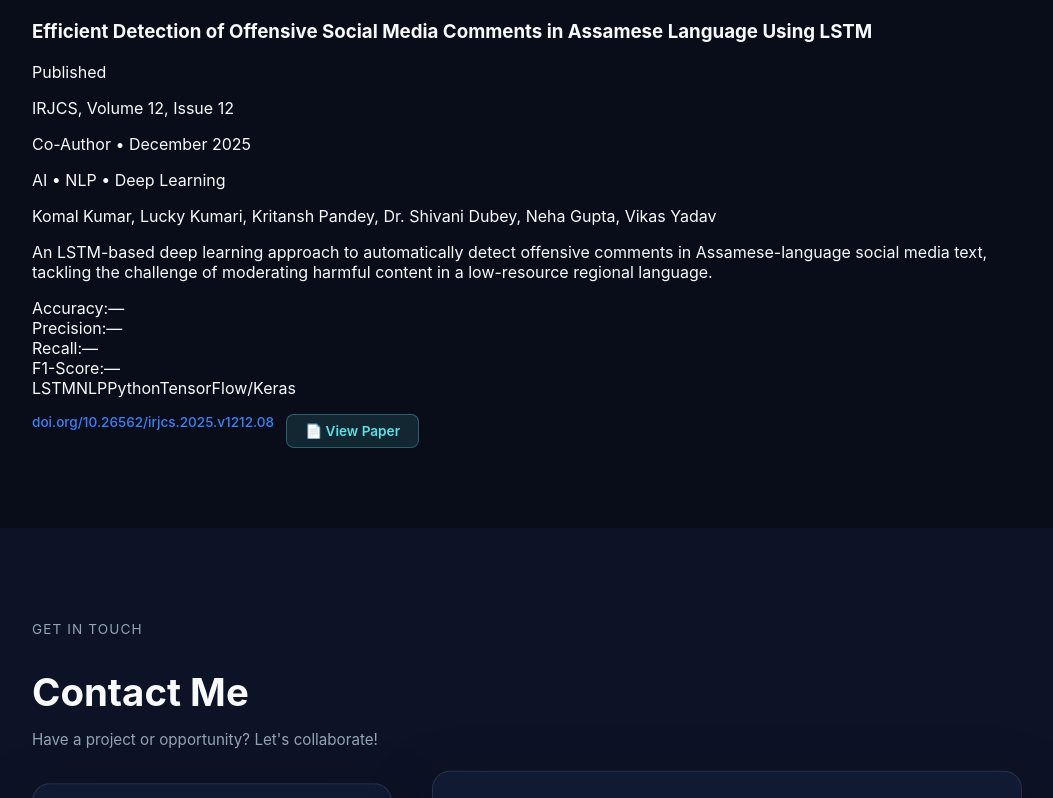
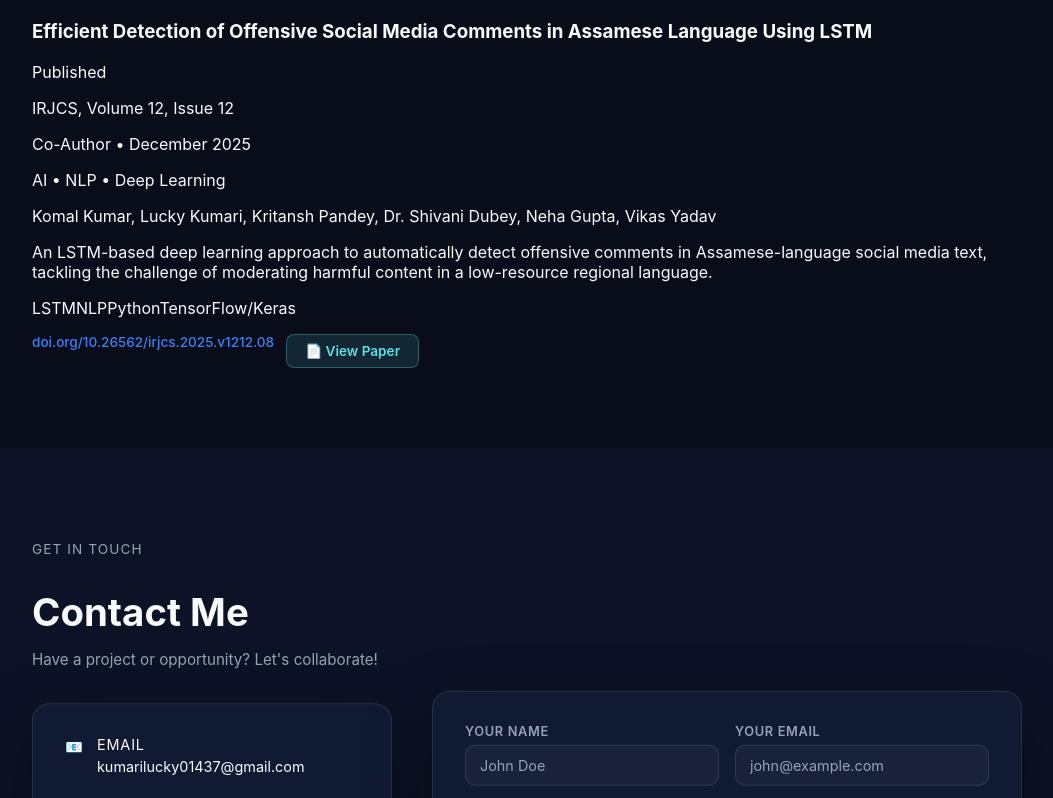
Before and after one commit to luckylucky110507/portfolio-, a React (Vite) app: page / in a window 1280 px wide. Shown: the part 8490-9288 px from the top of the page, without its empty margins (118-1171 px from the left). Built offline with nearby package versions, Linux system fonts and the light colour scheme.

Commit message:
Update App.jsx

```diff
--- a/src/App.jsx
+++ b/src/App.jsx
@@ -299,13 +299,6 @@ const publications = [
     categories: ['AI', 'NLP', 'Deep Learning'],
     authors: 'Komal Kumar, Lucky Kumari, Kritansh Pandey, Dr. Shivani Dubey, Neha Gupta, Vikas Yadav',
     desc: 'An LSTM-based deep learning approach to automatically detect offensive comments in Assamese-language social media text, tackling the challenge of moderating harmful content in a low-resource regional language.',
-    // TODO: replace with your actual reported metrics from the paper
-    stats: [
-      { label: 'Accuracy', value: '—' },
-      { label: 'Precision', value: '—' },
-      { label: 'Recall', value: '—' },
-      { label: 'F1-Score', value: '—' },
-    ],
     tags: ['LSTM', 'NLP', 'Python', 'TensorFlow/Keras'],
     doi: 'https://doi.org/10.26562/irjcs.2025.v1212.08',
     pdf: '/research paper.pdf',
@@ -1101,17 +1094,6 @@ export default function App() {
                   <p className="pub-authors">{p.authors}</p>
                   <p className="pub-desc">{p.desc}</p>
 
-                  {p.stats && (
-                    <div className="pub-stats">
-                      {p.stats.map((s) => (
-                        <div className="pub-stat-box" key={s.label}>
-                          <span className="pub-stat-label">{s.label}:</span>
-                          <span className="pub-stat-value">{s.value}</span>
-                        </div>
-                      ))}
-                    </div>
-                  )}
-
                   {p.dataset && <p className="pub-dataset"><strong>Datasets:</strong> {p.dataset}</p>}
 
                   {p.tags && (
```
